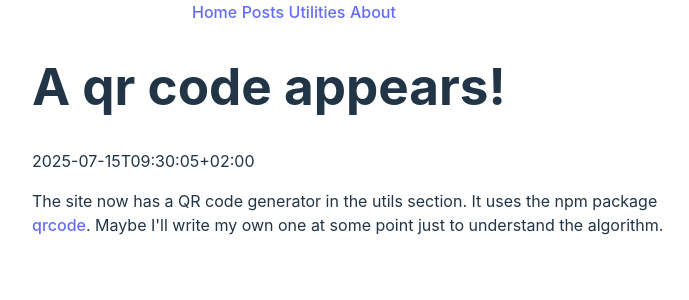
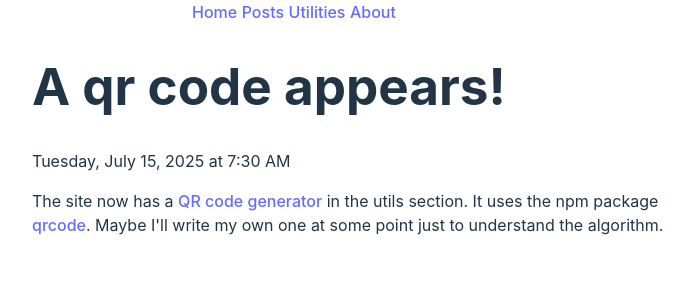
Before and after one commit to tellewsen/tellewsen.github.io, a SvelteKit app: page /posts/20250715 in a window 1280 px wide. Shown: the top 300 px of the page, without its empty margins (288-977 px from the left). Built offline with nearby package versions, Linux system fonts and the light colour scheme.

Commit message:
Make timestamps show with user locale

```diff
--- /dev/null
+++ b/src/lib/Timestamp.svelte
@@ -0,0 +1,23 @@
+<script lang="ts">
+	export let iso: string;
+	export let dateStyle = 'full';
+	export let timeStyle = 'short';
+	let local = '';
+
+	import { onMount } from 'svelte';
+	onMount(() => {
+		const d = new Date(iso);
+		local = d.toLocaleString(undefined, {
+			dateStyle: dateStyle,
+			timeStyle: timeStyle
+		});
+	});
+</script>
+
+<time datetime={iso}>
+	{#if local}
+		{local}
+	{:else}
+		{iso}
+	{/if}
+</time>
--- a/src/routes/posts/20230702/+page.svelte
+++ b/src/routes/posts/20230702/+page.svelte
@@ -1,5 +1,9 @@
+<script>
+	import Timestamp from '$lib/Timestamp.svelte';
+</script>
+
 <h1>Welcome to the site!</h1>
-<p>2023-07-02T15:05:49+02:00</p>
+<p><Timestamp iso="2023-07-02T15:05:49+02:00" /></p>
 <div>
 	Welcome to the site. Nothing special to say so far. At the moment this is just a convenient place
 	to keep track of projects I've been a part of. Hopefully moving to this format will make adding
--- a/src/routes/posts/20250715/+page.svelte
+++ b/src/routes/posts/20250715/+page.svelte
@@ -1,7 +1,13 @@
+<script>
+	import Timestamp from '$lib/Timestamp.svelte';
+</script>
+
 <h1>A qr code appears!</h1>
-<p>2025-07-15T09:30:05+02:00</p>
+
+<p><Timestamp iso="2025-07-15T09:30:05+02:00" /></p>
+
 <div>
-	The site now has a QR code generator in the utils section. It uses the npm package <a
-		href="https://www.npmjs.com/package/qrcode">qrcode</a
-	>. Maybe I'll write my own one at some point just to understand the algorithm.
+	The site now has a <a href="/utils/qr">QR code generator</a> in the utils section. It uses the npm
+	package <a href="https://www.npmjs.com/package/qrcode">qrcode</a>. Maybe I'll write my own one at
+	some point just to understand the algorithm.
 </div>
```
